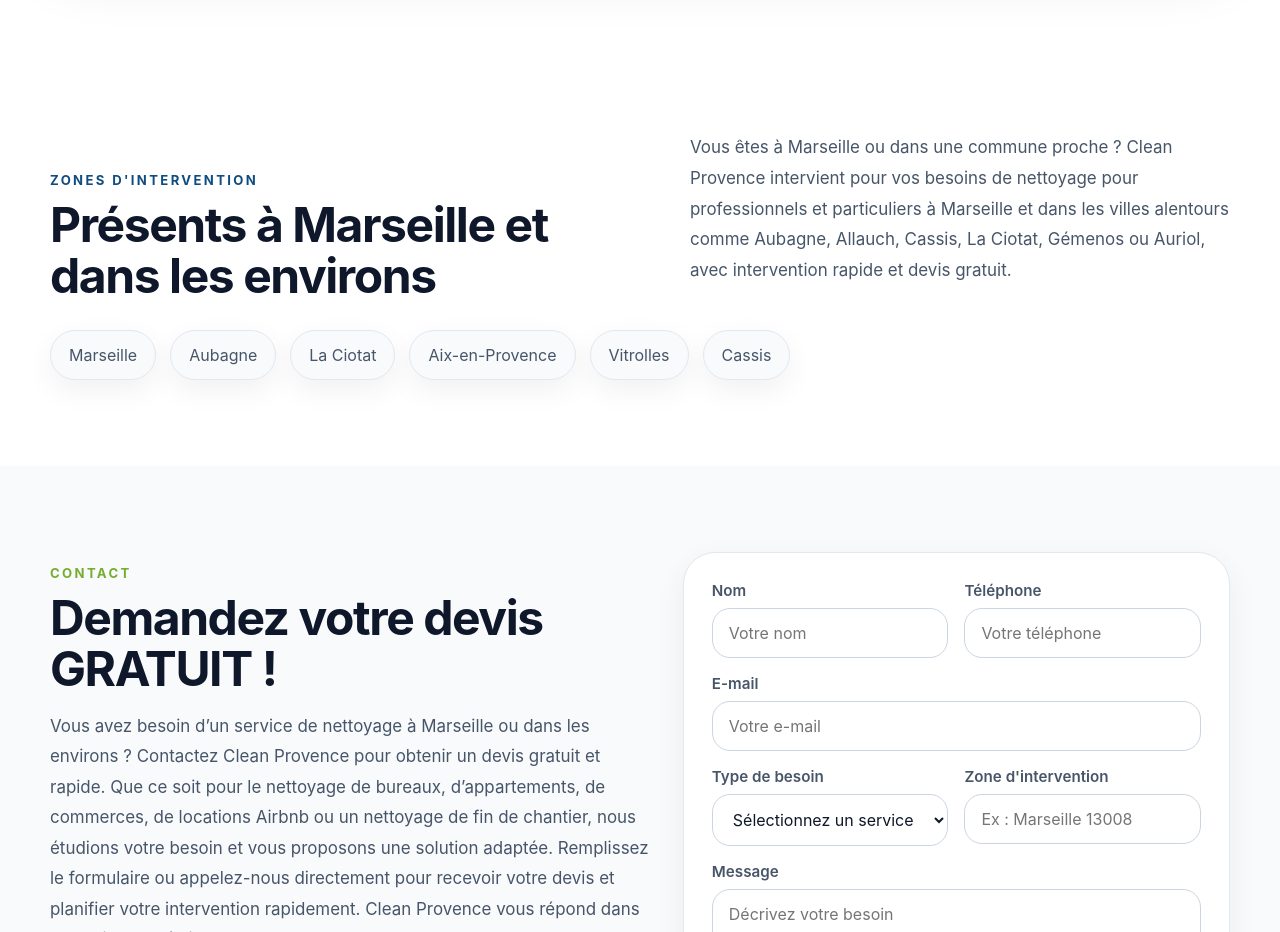
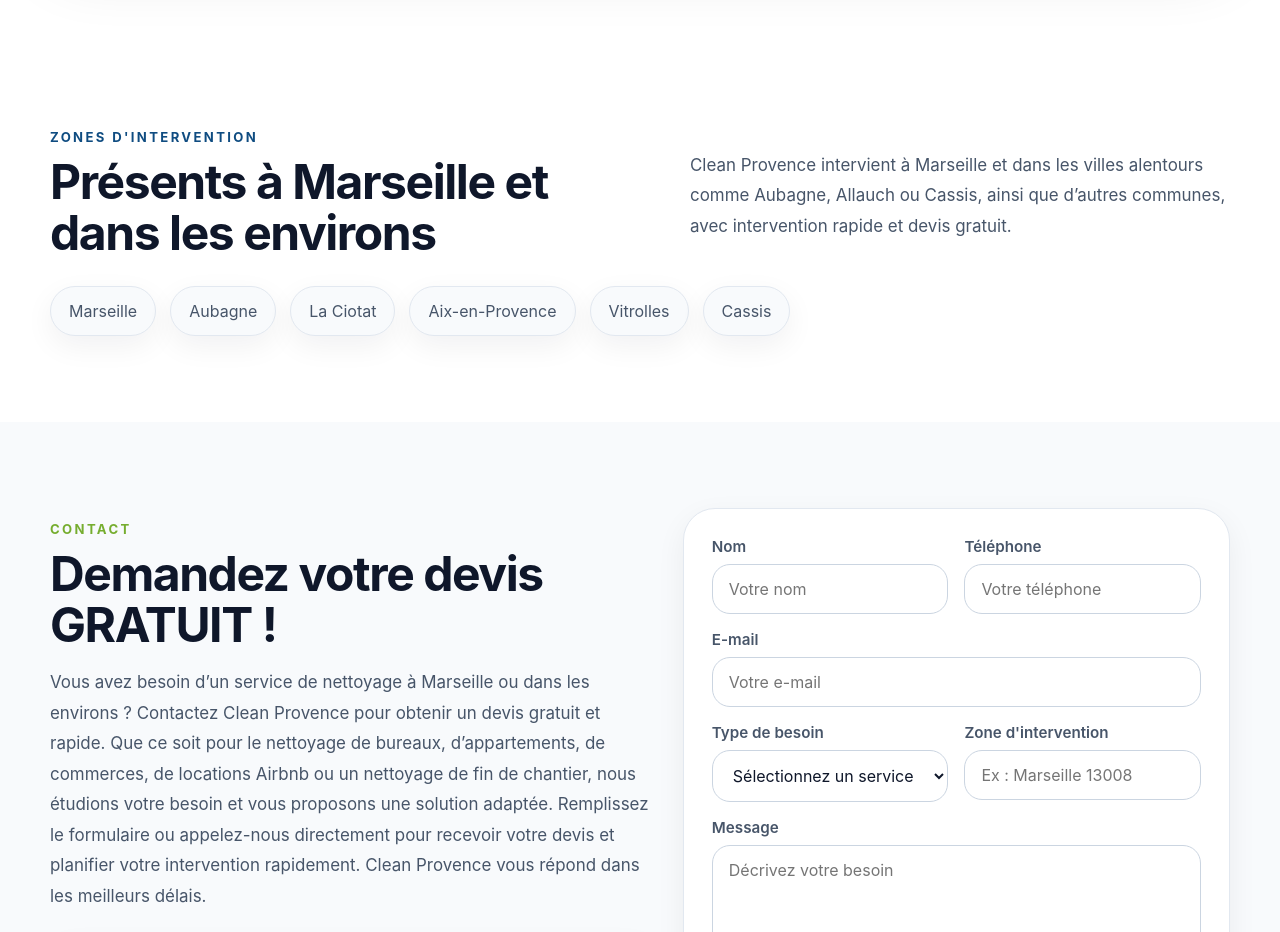
Before and after one commit to KHALDI-99/ProvenceClean, a React (Vite) app: page / in a window 1280 px wide. Shown: the part 2820-3752 px from the top of the page. Built offline with nearby package versions, Linux system fonts and the light colour scheme.

Commit message:
Refine text for Marseille service description

```diff
--- a/src/App.tsx
+++ b/src/App.tsx
@@ -358,7 +358,7 @@
                 <h2>Présents à Marseille et dans les environs</h2>
               </div>
               <p className="zones-copy">
-                Vous êtes à Marseille ou dans une commune proche ? Clean Provence intervient pour vos besoins de nettoyage pour professionnels et particuliers à Marseille et dans les villes alentours comme Aubagne, Allauch, Cassis, La Ciotat, Gémenos ou Auriol, avec intervention rapide et devis gratuit.
+                Clean Provence intervient à Marseille et dans les villes alentours comme Aubagne, Allauch ou Cassis, ainsi que d’autres communes, avec intervention rapide et devis gratuit.
               </p>
             </div>
             <div className="zones-list">
```
